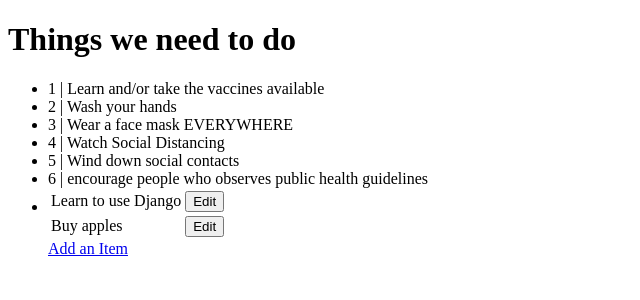
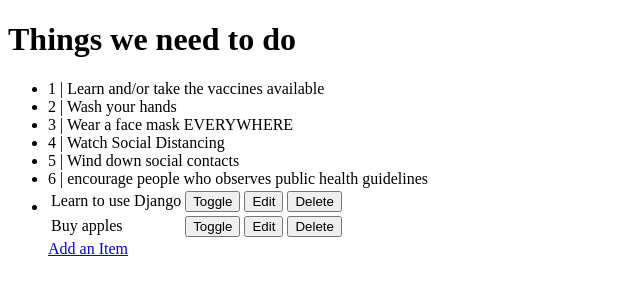
Before and after one commit to Andrew-code2020/setupdjango, a Django app: page / in a window 1280 px wide. Shown: the top 300 px of the page, without its empty margins (0-640 px from the left). Run offline with Django 3.2, Linux system fonts and the light colour scheme; data comes from the database, SQL or seed files in the repository; both versions use the stored data as it was after the commit.

Commit message:
toggle and delete functionality added

```diff
--- a/django_todo/urls.py
+++ b/django_todo/urls.py
@@ -15,12 +15,14 @@ Including another URLconf
 """
 from django.contrib import admin
 from django.urls import path
-from todo.views import get_todo_list, add_item, edit_item
+from todo import views
 
 urlpatterns = [
     path('admin/', admin.site.urls),
-    path('', get_todo_list, name='get_todo_list'),
-    path('add', add_item, name='add'),
-    path('edit/<item_id>', edit_item, name='edit'),
+    path('',views.get_todo_list, name='get_todo_list'),
+    path('add', views.add_item, name='add'),
+    path('edit/<item_id>', views.edit_item, name='edit'),
+    path('toggle/<item_id>', views.toggle_item, name='toggle'),
+    path('delete/<item_id>', views.delete_item, name='delete')
 
 ]
--- a/todo/templates/todo/todo_list.html
+++ b/todo/templates/todo/todo_list.html
@@ -32,9 +32,19 @@
                     {% else %}
                     <td>{{ item.name }}</td>
                     {% endif %}
+                   <td>
+                        <a href="/toggle/{{ item.id }}">
+                            <button>Toggle</button>
+                        </a>
+                    </td>
                     <td>
                         <a href="/edit/{{ item.id }}">
                             <button> Edit</button>
+                        </a>
+                    </td>
+                    <td>
+                        <a href="/delete/{{ item.id }}">
+                            <button> Delete</button>
                         </a>
                     </td>
                 </tr>
--- a/todo/views.py
+++ b/todo/views.py
@@ -39,3 +39,16 @@ def edit_item(request, item_id):
         'form': form
      }
     return render(request, 'todo/edit_item.html', context)
+
+
+def toggle_item(request, item_id):
+    item = get_object_or_404(Item, id=item_id)
+    item.done = not item.done
+    item.save()
+    return redirect(get_todo_list)
+
+
+def delete_item(request, item_id):
+    item = get_object_or_404(Item, id=item_id)
+    item.delete()
+    return redirect(get_todo_list)
```
Also changed, not shown: db.sqlite3.
